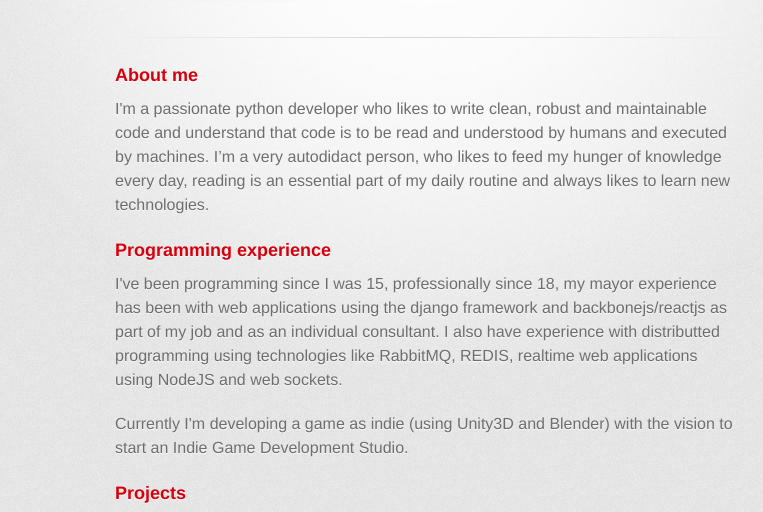
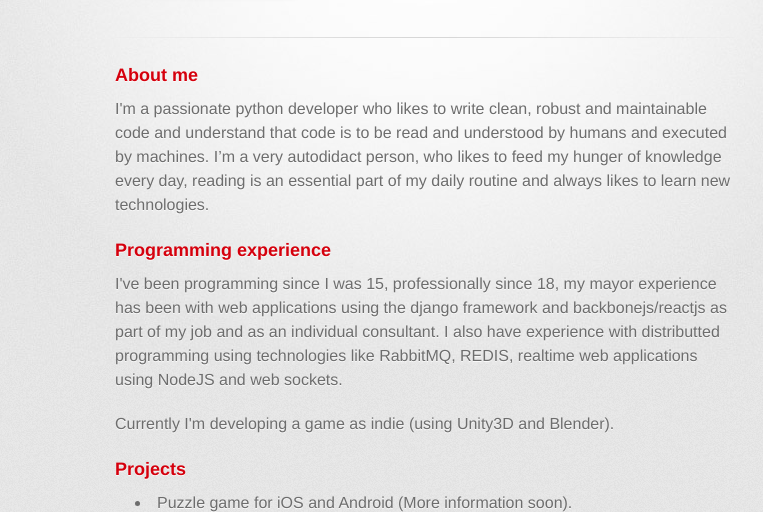
Before and after one commit to rcjmurillo/rcjmurillo.github.io, a plain HTML site: page index.html in a window 1280 px wide. Shown: the part 209-721 px from the top of the page, without its empty margins (215-978 px from the left). Drawn offline with Linux system fonts and the light colour scheme; a web font is replaced by a local one.

Commit message:
Update index.html

```diff
--- a/index.html
+++ b/index.html
@@ -39,7 +39,7 @@
 
 <p>I've been programming since I was 15, professionally since 18, my mayor experience has been with web applications using the django framework and backbonejs/reactjs as part of my job and as an individual consultant.
 I also have experience with distributted programming using technologies like RabbitMQ, REDIS, realtime web applications using NodeJS and web sockets.</p>
-<p>Currently I'm developing a game as indie (using Unity3D and Blender) with the vision to start an Indie Game Development Studio.</p>
+<p>Currently I'm developing a game as indie (using Unity3D and Blender).</p>
 
 <h3>
 <a name="projects" class="anchor" href="#projects"><span class="octicon octicon-link"></span></a>Projects</h3>
```
